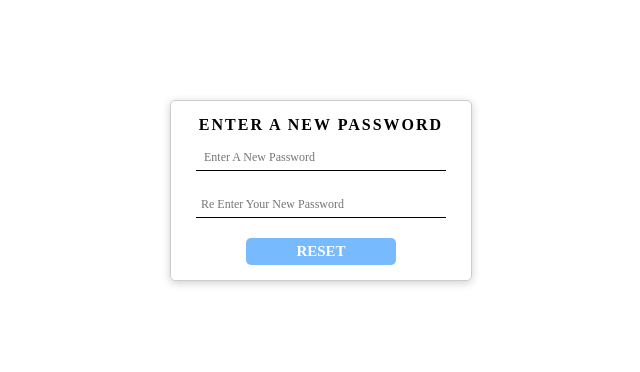
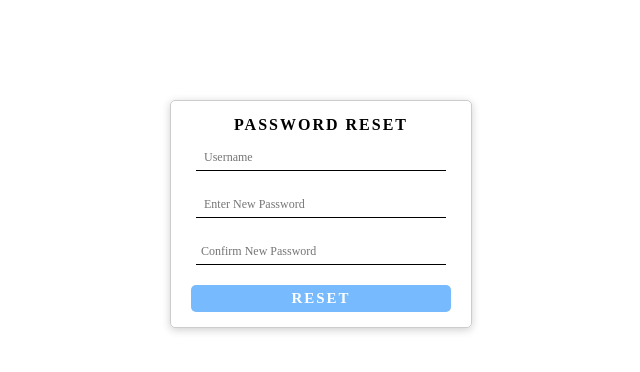
Before and after one commit to Axn-Switch/TimothysProjectX, a Vue app: page /account/passwordreset in a window 1280 px wide. Shown: the top 372 px of the page, without its empty margins (319-959 px from the left). Built offline with nearby package versions, Linux system fonts and the light colour scheme; a web font is replaced by a local one.

Commit message:
password reset complete

```diff
--- a/db.json
+++ b/db.json
@@ -84,7 +84,7 @@
     {
       "id": 0,
       "username": "admin",
-      "password": "111",
+      "password": "auser",
       "role": "admin"
     },
     {
--- a/src/views/passwordreset.vue
+++ b/src/views/passwordreset.vue
@@ -1,13 +1,16 @@
 <template>
 	<div class="container">
 		<div class="wrapper">
-			<span class="logo">Enter a new password</span>
+			<span class="logo">password reset</span>
 			<form @submit.prevent.trim="reset">
 				<div class="input-field">
-					<input type="text" placeholder=" enter a new password" v-model="passcheck" required />
+					<input type="text" placeholder=" username" v-model="username" required />
 				</div>
 				<div class="input-field">
-					<input type="password" placeholder="re enter your new password" v-model="passcheck2" required />
+					<input type="password" placeholder=" enter new password" v-model="password" required />
+				</div>
+				<div class="input-field">
+					<input type="password" placeholder="confirm new password" v-model="password2" required />
 				</div>
 				<div class="button">
 					<button type="submit">reset</button>
@@ -21,24 +24,25 @@
 	import axios from 'axios'
 	import { ref } from 'vue'
 	import { useRouter } from 'vue-router'
+	const router = useRouter()
 
 	const username = ref('')
 	const password = ref('')
-	const BaseUrl = ref(`http://localhost:5000/users`)
-	const router = useRouter()
+	const password2 = ref('')
 
-	const login = async () => {
-		await axios
-			.get(`${BaseUrl.value}?username=${username.value}&password=${password.value}`)
-			.then((response) => {
-				console.log(response.data[0].role)
-				if (response.data[0].role === 'admin') {
-					router.push('/account/broadcasts')
-				} else {
-					router.push('/account/userhome')
-				}
+	const reset = async (id) => {
+		let passReset = {
+			password: '',
+		}
+		if (password.value != password2.value) {
+			alert('passwords do not match')
+		} else {
+			axios.get(`${`http://localhost:5000/users`}?username=${username.value}`).then((response) => {
+				id = response.data[0].id
+				passReset.password = password.value
+				axios.patch(`${`http://localhost:5000/users`}/${id}`, passReset)
 			})
-			.catch(() => alert('username or password incorrect'))
+		}
 	}
 </script>
 
@@ -79,11 +83,12 @@
 	}
 	button {
 		margin-top: 10px;
-		padding: 5px 50px;
+		padding: 5px 100px;
 		cursor: pointer;
 		font-size: 15px;
 		font-weight: bold;
 		text-transform: uppercase;
+		letter-spacing: 2px;
 		background: rgba(79, 166, 253, 0.767);
 		border: none;
 		border-radius: 5px;
```
